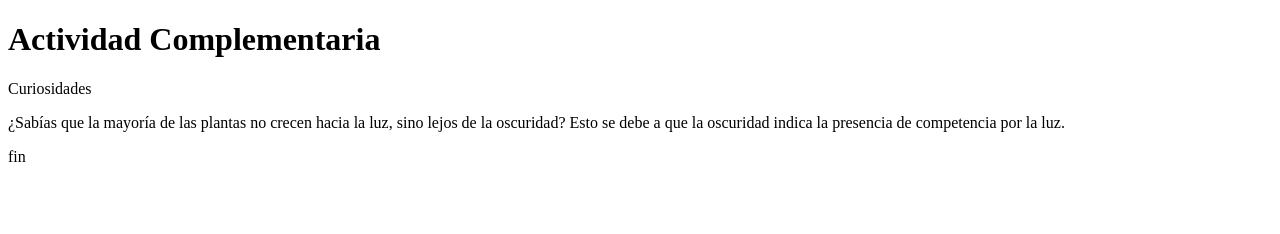
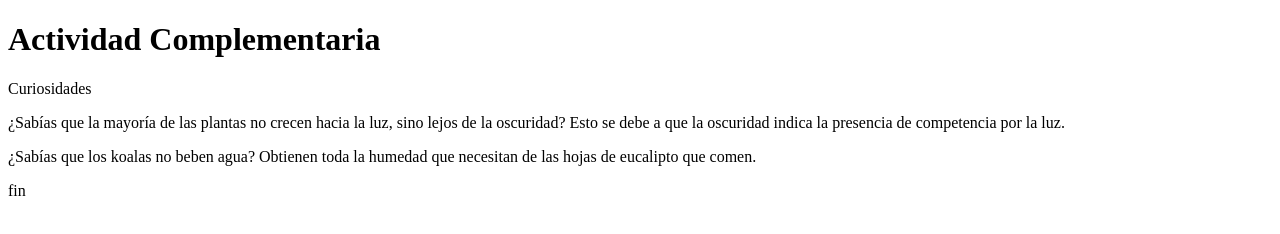
Before and after one commit to N4rllyC/DesplieguePrueba, a plain HTML site: page index.html in a window 1280 px wide. Drawn offline with Linux system fonts and the light colour scheme.

Commit message:
añado un nuevo parrafo

```diff
--- a/index.html
+++ b/index.html
@@ -8,6 +8,10 @@
         <p>Curiosidades<p>
         <p>¿Sabías que la mayoría de las plantas no crecen hacia la luz, sino lejos de la oscuridad?
             Esto se debe a que la oscuridad indica la presencia de competencia por la luz.</p>
+            <p>
+                ¿Sabías que los koalas no beben agua? Obtienen toda la humedad que necesitan de las hojas de eucalipto que comen.
+            </p>
             <p>fin</p>
+
     </body>
 </html>
```
